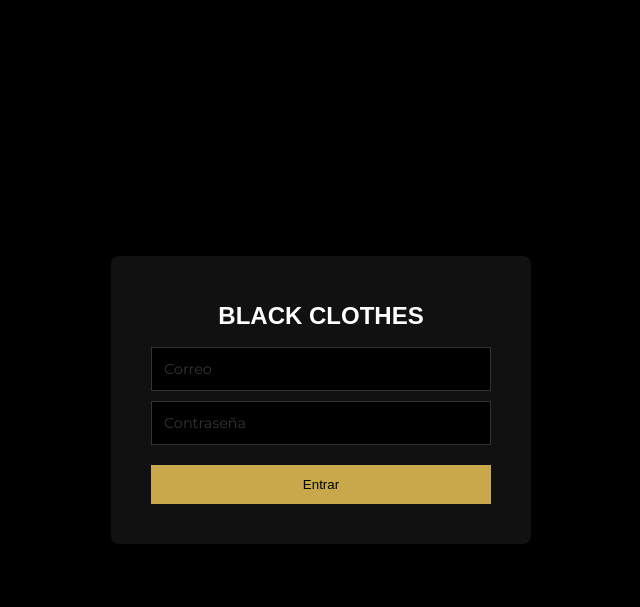
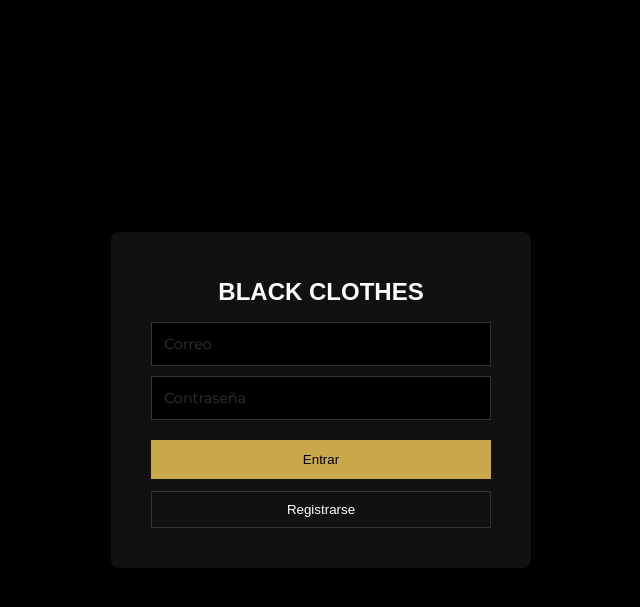
Before and after one commit to yuto122-ai/luxuryprueba, a PHP site: page /login.php in a window 1280 px wide. Shown: the top 607 px of the page, without its empty margins (319-959 px from the left). Run offline with PHP 8.4, Linux system fonts and the light colour scheme.

Commit message:
cambio boton registro R

```diff
--- a/login.php
+++ b/login.php
@@ -34,6 +34,24 @@ padding:40px;
 border-radius:8px;
 }
 
+.auth-panel{
+display:none;
+}
+
+.auth-panel.active{
+display:block;
+}
+
+.switch-btn{
+width:100%;
+margin-top:12px;
+padding:10px;
+background:transparent;
+border:1px solid #333;
+color:#fff;
+cursor:pointer;
+}
+
 .form-input{
 width:100%;
 padding:12px;
@@ -64,11 +82,31 @@ cursor:pointer;
 
 <h2 style="text-align:center;color:white">BLACK CLOTHES</h2>
 
+<div id="login-panel" class="auth-panel active">
+
 <input id="login-email" class="form-input" type="email" placeholder="Correo">
 
 <input id="login-password" class="form-input" type="password" placeholder="Contraseña">
 
 <button class="btn-auth" onclick="doLogin()">Entrar</button>
+
+<button id="btn-register" class="switch-btn" onclick="switchMode('register')">Registrarse</button>
+
+</div>
+
+<div id="register-panel" class="auth-panel">
+
+<input id="register-name" class="form-input" type="text" placeholder="Nombre completo">
+
+<input id="register-email" class="form-input" type="email" placeholder="Correo">
+
+<input id="register-password" class="form-input" type="password" placeholder="Contraseña">
+
+<button class="btn-auth" onclick="doRegister()">Crear cuenta</button>
+
+<button class="switch-btn" onclick="switchMode('login')">Ya tengo cuenta</button>
+
+</div>
 
 </div>
 
@@ -108,6 +146,53 @@ alert(data.message)
 
 }
 
+function switchMode(mode){
+
+const loginPanel=document.getElementById('login-panel')
+const registerPanel=document.getElementById('register-panel')
+
+if(mode==='register'){
+loginPanel.classList.remove('active')
+registerPanel.classList.add('active')
+}else{
+registerPanel.classList.remove('active')
+loginPanel.classList.add('active')
+}
+
+}
+
+async function doRegister(){
+
+let name=document.getElementById("register-name").value
+let email=document.getElementById("register-email").value
+let password=document.getElementById("register-password").value
+
+if(!name || !email || !password){
+alert("Para registrarte completa nombre, correo y contraseña")
+return
+}
+
+const res=await fetch("api/auth.php",{
+method:"POST",
+headers:{'Content-Type':'application/json'},
+body:JSON.stringify({
+action:"register",
+name,
+email,
+password
+})
+})
+
+const data=await res.json()
+
+if(data.success){
+window.location.href=data.redirect
+}else{
+alert(data.message)
+}
+
+}
+
 </script>
 
 </body>
```
